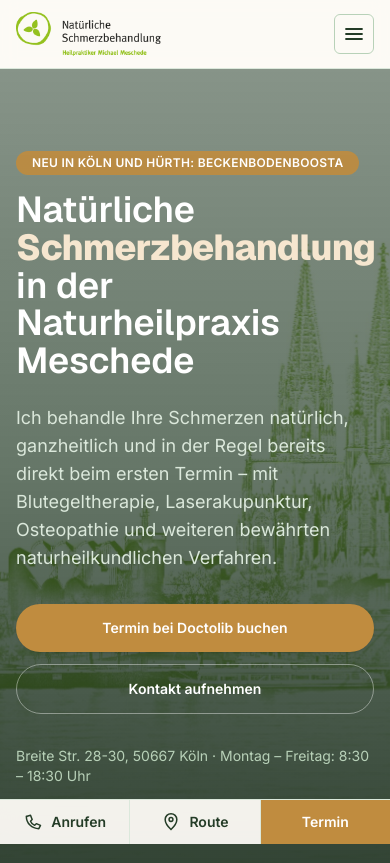
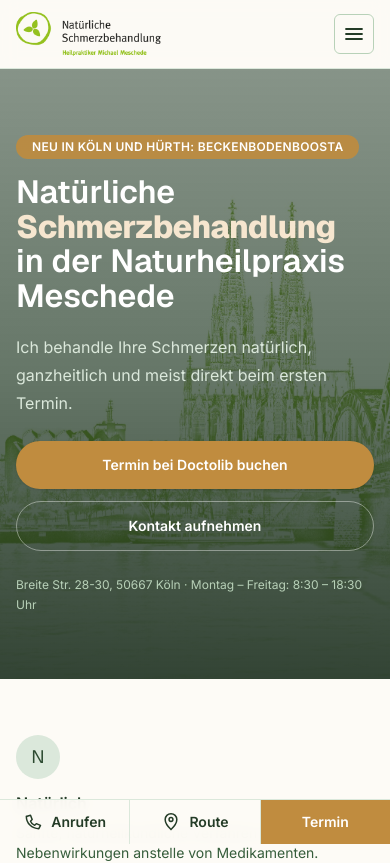
Before and after one commit to parmis2005/naturheilkunde-test, a Next.js app: page / in a window 390 px wide. Shown: the top 863 px of the page. Built offline with nearby package versions, Linux system fonts and the light colour scheme.

Commit message:
Adjust mobile hero layout

```diff
--- a/src/app/page.tsx
+++ b/src/app/page.tsx
@@ -50,26 +50,34 @@
           </div>
           <div className="absolute inset-0 bg-gradient-to-t from-primary-900/90 via-primary-800/70 to-primary-800/55" />
         </div>
-        <div className="relative mx-auto max-w-7xl px-4 py-20 sm:px-6 sm:py-28 lg:px-8 lg:py-32">
+        <div className="relative mx-auto max-w-7xl px-4 py-16 sm:px-6 sm:py-28 lg:px-8 lg:py-32">
           <p className="mb-4 inline-block rounded-full bg-accent-500/90 px-4 py-1 text-xs font-semibold uppercase tracking-wide text-white">
             Neu in Köln und Hürth: BeckenBodenBoosta
           </p>
-          <h1 className="max-w-5xl font-serif-heading text-4xl font-semibold leading-[1.05] text-white sm:text-5xl lg:text-6xl">
+          <h1 className="max-w-5xl font-serif-heading text-[2rem] font-semibold leading-[1.08] text-white sm:text-5xl sm:leading-[1.05] lg:text-6xl">
             <span className="block">Natürliche</span>
             <span className="block">
               <span className="font-extrabold tracking-[-0.02em] text-accent-100">
                 Schmerzbehandlung
-              </span>{" "}
-              in der
+              </span>
+              <span className="hidden sm:inline"> in der</span>
             </span>
-            <span className="block">Naturheilpraxis Meschede</span>
+            <span className="block sm:hidden">in der Naturheilpraxis</span>
+            <span className="block sm:hidden">Meschede</span>
+            <span className="hidden sm:block">Naturheilpraxis Meschede</span>
           </h1>
-          <p className="mt-6 max-w-2xl text-lg text-primary-100">
-            Ich behandle Ihre Schmerzen natürlich, ganzheitlich und in der Regel bereits
-            direkt beim ersten Termin – mit Blutegeltherapie, Laserakupunktur, Osteopathie
-            und weiteren bewährten naturheilkundlichen Verfahren.
+          <p className="mt-5 max-w-xl text-base leading-7 text-primary-100 sm:mt-6 sm:max-w-2xl sm:text-lg sm:leading-relaxed">
+            <span className="sm:hidden">
+              Ich behandle Ihre Schmerzen natürlich, ganzheitlich und meist direkt beim
+              ersten Termin.
+            </span>
+            <span className="hidden sm:inline">
+              Ich behandle Ihre Schmerzen natürlich, ganzheitlich und in der Regel bereits
+              direkt beim ersten Termin – mit Blutegeltherapie, Laserakupunktur,
+              Osteopathie und weiteren bewährten naturheilkundlichen Verfahren.
+            </span>
           </p>
-          <div className="mt-8 flex flex-col gap-3 sm:flex-row">
+          <div className="mt-6 flex flex-col gap-3 sm:mt-8 sm:flex-row">
             <a
               href={practice.doctolibUrl}
               target="_blank"
@@ -85,7 +93,7 @@
               Kontakt aufnehmen
             </Link>
           </div>
-          <p className="mt-8 text-sm text-primary-200">
+          <p className="mt-6 text-xs leading-5 text-primary-200 sm:mt-8 sm:text-sm sm:leading-normal">
             {practice.addressFull} · {practice.hours}
           </p>
         </div>
```
